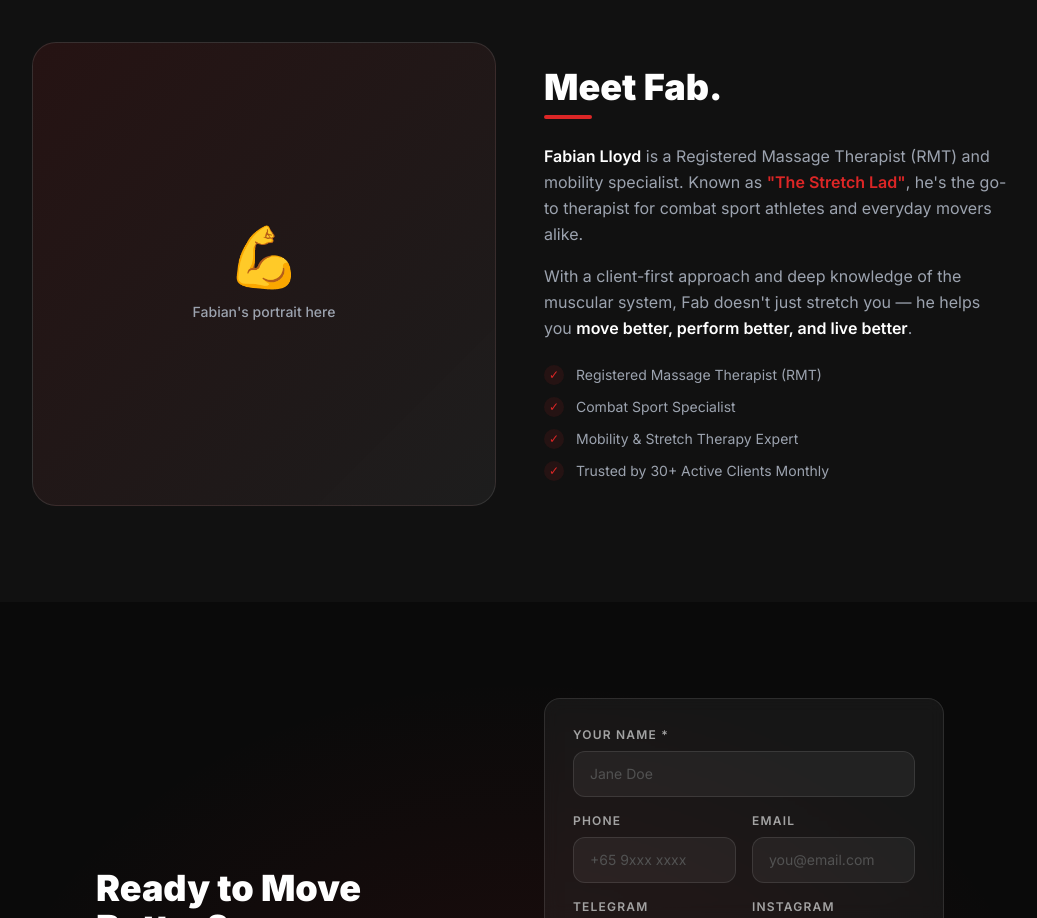
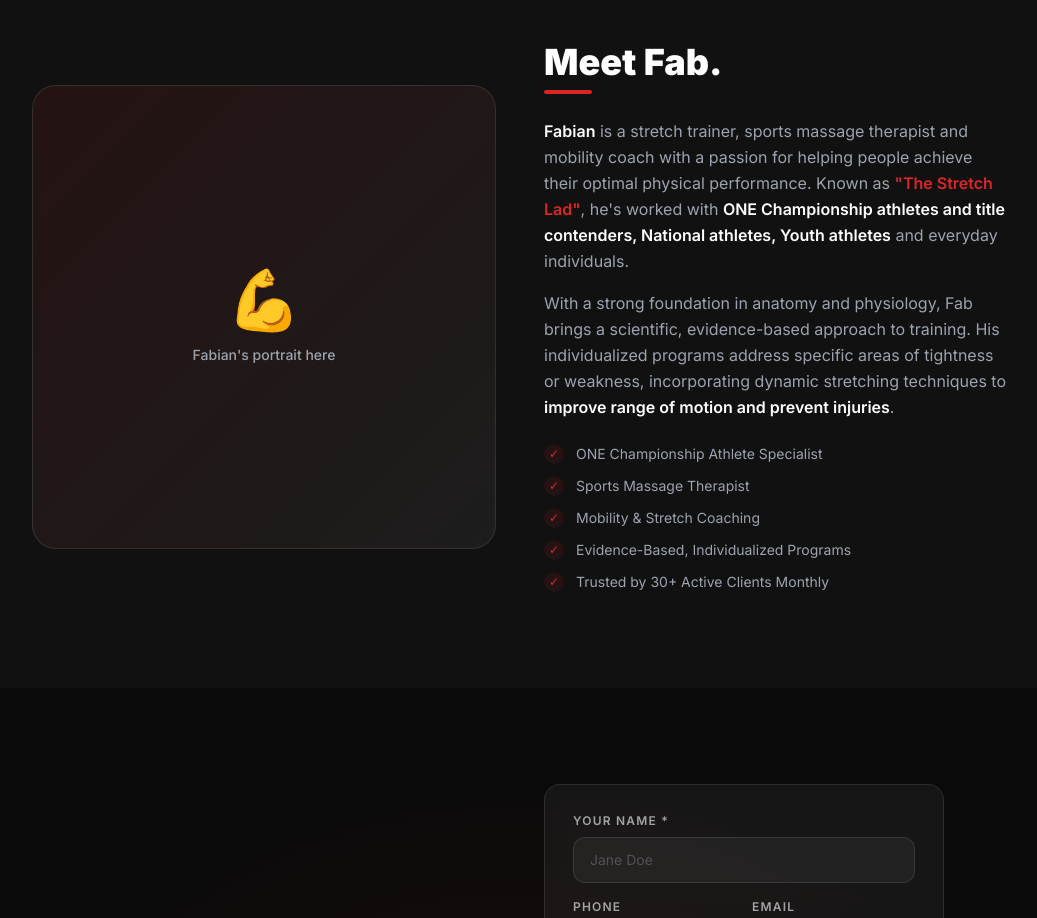
Before and after one commit to IsaacYap90/fabthestretchlad, a React (Vite) app: page / in a window 1280 px wide. Shown: the part 2500-3418 px from the top of the page, without its empty margins (120-1157 px from the left). Built offline with nearby package versions, Linux system fonts and the light colour scheme.

Commit message:
update: Fab's real bio — ONE Championship, evidence-based approach

```diff
--- a/src/App.jsx
+++ b/src/App.jsx
@@ -191,17 +191,18 @@ const AboutFab = () => (
           <h2 className="text-3xl md:text-4xl font-black text-white mb-2">Meet Fab.</h2>
           <div className="w-12 h-1 bg-red-600 rounded-full mb-6" />
           <p className="text-gray-400 text-base leading-relaxed mb-4">
-            <span className="text-white font-semibold">Fabian Lloyd</span> is a Registered Massage Therapist (RMT) and mobility specialist. Known as <span className="text-red-600 font-semibold">"The Stretch Lad"</span>, he's the go-to therapist for combat sport athletes and everyday movers alike.
+            <span className="text-white font-semibold">Fabian</span> is a stretch trainer, sports massage therapist and mobility coach with a passion for helping people achieve their optimal physical performance. Known as <span className="text-red-600 font-semibold">"The Stretch Lad"</span>, he's worked with <span className="text-white font-semibold">ONE Championship athletes and title contenders, National athletes, Youth athletes</span> and everyday individuals.
           </p>
           <p className="text-gray-400 text-base leading-relaxed mb-6">
-            With a client-first approach and deep knowledge of the muscular system, Fab doesn't just stretch you — he helps you <span className="text-white font-semibold">move better, perform better, and live better</span>.
+            With a strong foundation in anatomy and physiology, Fab brings a scientific, evidence-based approach to training. His individualized programs address specific areas of tightness or weakness, incorporating dynamic stretching techniques to <span className="text-white font-semibold">improve range of motion and prevent injuries</span>.
           </p>
 
           <div className="space-y-3">
             {[
-              'Registered Massage Therapist (RMT)',
-              'Combat Sport Specialist',
-              'Mobility & Stretch Therapy Expert',
+              'ONE Championship Athlete Specialist',
+              'Sports Massage Therapist',
+              'Mobility & Stretch Coaching',
+              'Evidence-Based, Individualized Programs',
               'Trusted by 30+ Active Clients Monthly',
             ].map((item, i) => (
               <div key={i} className="flex items-center gap-3">
```
